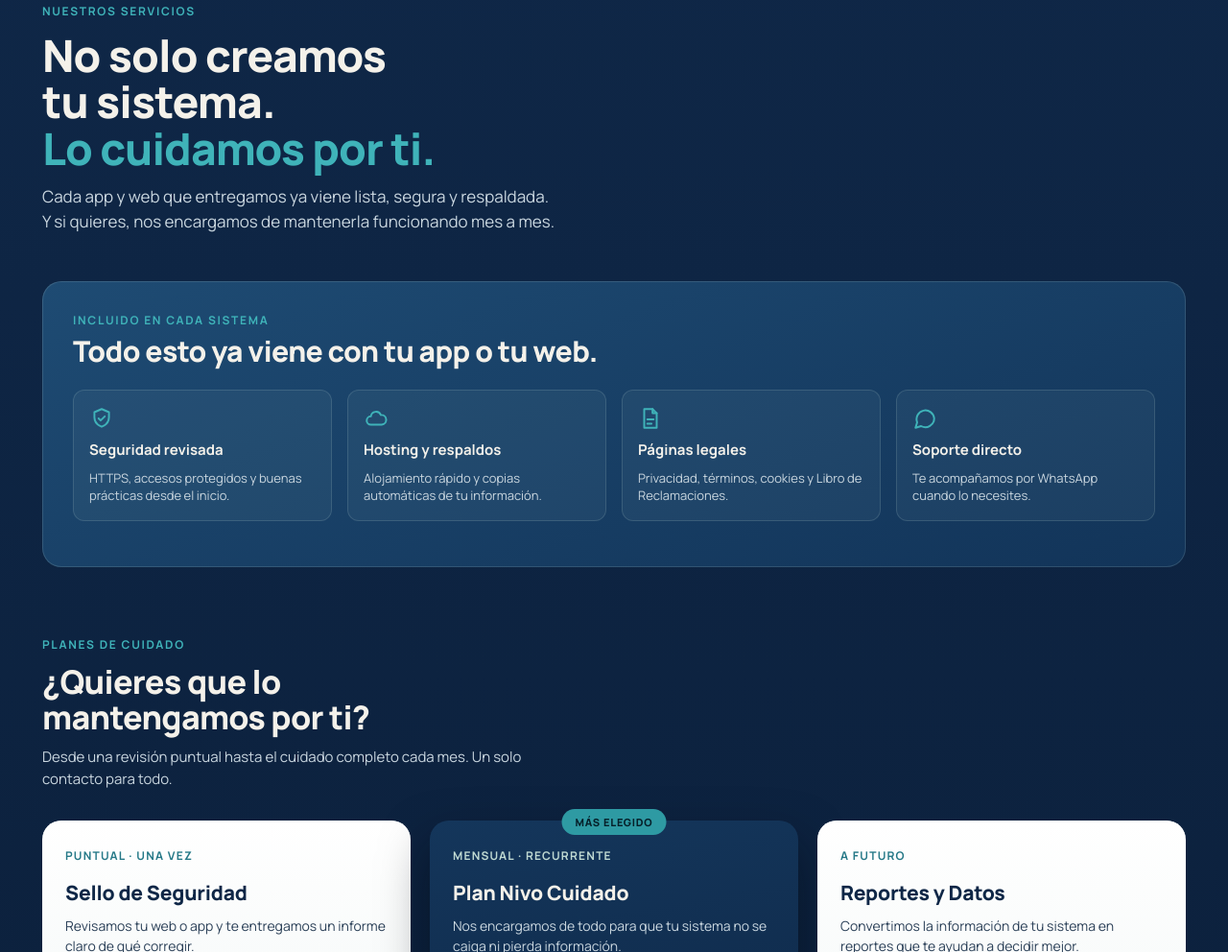
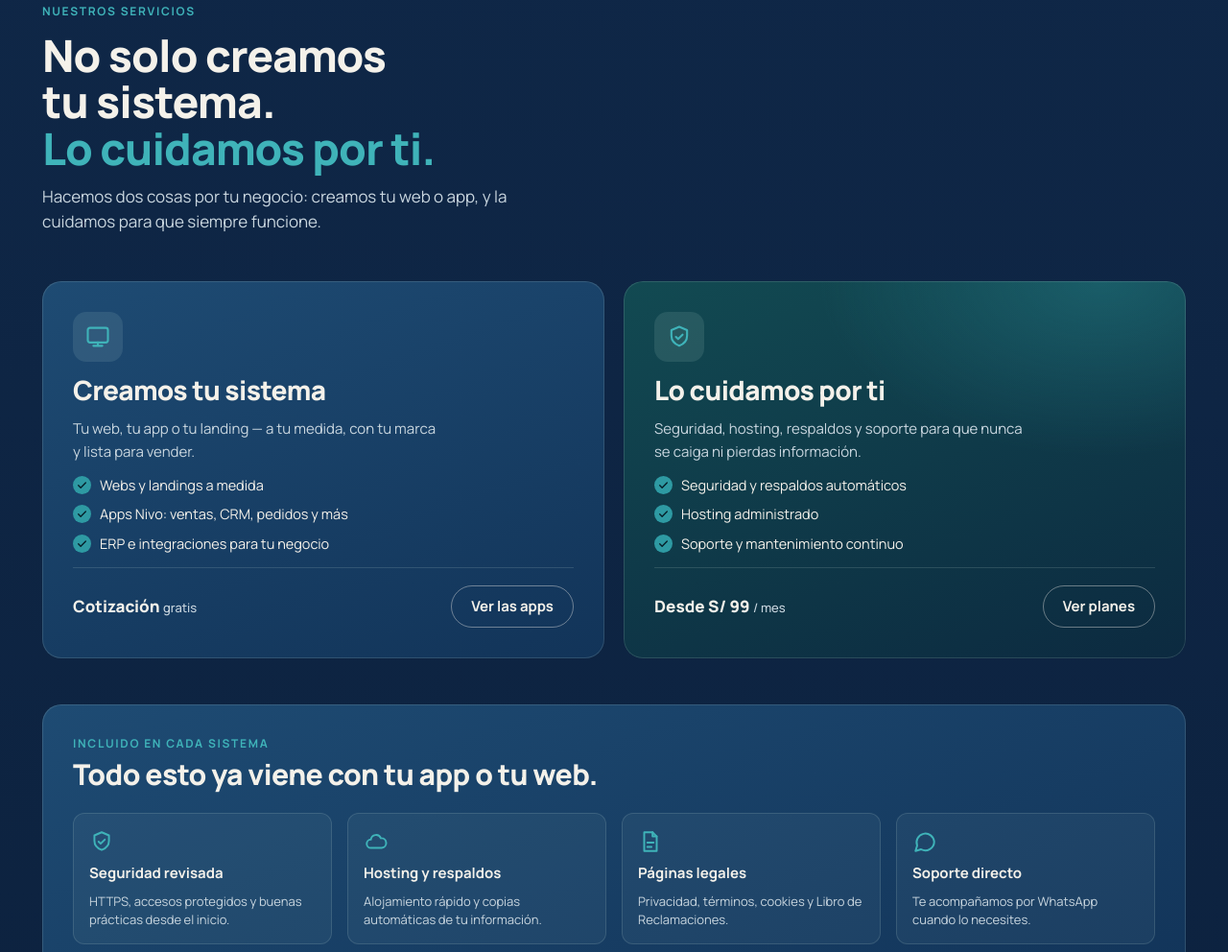
Before and after one commit to Guido190998/nivo-web, a plain HTML site: page index.html in a window 1280 px wide. Shown: the part 2101-3093 px from the top of the page at 96% size. Drawn offline with Linux system fonts and the light colour scheme.

Commit message:
Reestructurar servicios en dos pilares (crear / cuidar)
La seccion de servicios ahora abre con dos pilares lado a lado:
Creamos tu sistema y Lo cuidamos por ti, para mostrar con claridad
los dos servicios. Debajo queda lo incluido y los planes de cuidado.

Co-Authored-By: Claude Opus 4.8 <noreply@anthropic.com>
Claude-Session: https://claude.ai/code/session_01UnsN5sDM6cPcmr4v5Mo6RS

```diff
--- a/hub.css
+++ b/hub.css
@@ -314,3 +314,21 @@ p{margin:0}
 @media (max-width:1100px){.sv-inc-grid{grid-template-columns:repeat(2,minmax(0,1fr))}}
 @media (max-width:920px){.sv-grid{grid-template-columns:minmax(0,1fr)}}
 @media (max-width:600px){.sv-inc-grid{grid-template-columns:minmax(0,1fr)}.sv-incluido{padding:var(--s5)}}
+
+/* servicios · dos pilares (crear / cuidar) */
+.sv-pilares{margin-top:var(--s7);display:grid;grid-template-columns:repeat(2,minmax(0,1fr));gap:20px}
+.sv-pilar{position:relative;display:flex;flex-direction:column;gap:14px;border-radius:var(--r-lg);padding:var(--s6);box-shadow:inset 0 0 0 1px var(--linea)}
+.sv-pilar.crear{background:linear-gradient(160deg,var(--azul),#123459)}
+.sv-pilar.cuidar{background:radial-gradient(420px 260px at 85% 0%,rgba(46,154,163,.32),transparent 70%),linear-gradient(160deg,#124a52,#0C2A40)}
+.sv-pilar-ic{width:52px;height:52px;flex:none;border-radius:14px;display:grid;place-items:center;background:rgba(191,217,210,.12);color:var(--teal-2)}
+.sv-pilar-ic svg{width:28px;height:28px}
+.sv-pilar h3{font-size:clamp(22px,2.4vw,28px);line-height:1.1}
+.sv-pilar > p{color:var(--claro);font-size:15px;max-width:42ch}
+.sv-pilar ul{list-style:none;margin:0;padding:0;display:flex;flex-direction:column;gap:10px}
+.sv-pilar ul li{position:relative;padding-left:28px;font-size:14.5px;line-height:1.4}
+.sv-pilar ul svg{position:absolute;left:0;top:0;width:19px;height:19px;padding:3px;border-radius:50%;background:var(--teal);color:#06202A}
+.sv-pilar-pie{margin-top:auto;padding-top:18px;border-top:1px solid var(--linea);display:flex;flex-wrap:wrap;align-items:center;justify-content:space-between;gap:12px}
+.sv-pilar-precio{font-size:17px;font-weight:800}
+.sv-pilar-precio small{font-size:13px;font-weight:500;color:var(--claro)}
+.sv-pilar-pie .btn{min-height:44px;font-size:15px;padding:0 20px}
+@media (max-width:860px){.sv-pilares{grid-template-columns:minmax(0,1fr)}}
--- a/index.html
+++ b/index.html
@@ -126,7 +126,38 @@
   <div class="sv-cab">
     <span class="eti">Nuestros servicios</span>
     <h2 id="t-serv">No solo creamos tu sistema.<br><em>Lo cuidamos por ti.</em></h2>
-    <p>Cada app y web que entregamos ya viene lista, segura y respaldada. Y si quieres, nos encargamos de mantenerla funcionando mes a mes.</p>
+    <p>Hacemos dos cosas por tu negocio: creamos tu web o app, y la cuidamos para que siempre funcione.</p>
+  </div>
+
+  <div class="sv-pilares">
+    <article class="sv-pilar crear">
+      <span class="sv-pilar-ic"><svg viewBox="0 0 24 24" fill="none" stroke="currentColor" stroke-width="1.8" stroke-linecap="round" stroke-linejoin="round" aria-hidden="true"><rect x="3" y="4" width="18" height="13" rx="2"/><path d="M8 20h8M12 17v3"/></svg></span>
+      <h3>Creamos tu sistema</h3>
+      <p>Tu web, tu app o tu landing — a tu medida, con tu marca y lista para vender.</p>
+      <ul>
+        <li><svg viewBox="0 0 24 24" fill="none" stroke="currentColor" stroke-width="2.6" stroke-linecap="round" stroke-linejoin="round" aria-hidden="true"><path d="M5 12.5l4.5 4.5L19 7.5"/></svg>Webs y landings a medida</li>
+        <li><svg viewBox="0 0 24 24" fill="none" stroke="currentColor" stroke-width="2.6" stroke-linecap="round" stroke-linejoin="round" aria-hidden="true"><path d="M5 12.5l4.5 4.5L19 7.5"/></svg>Apps Nivo: ventas, CRM, pedidos y más</li>
+        <li><svg viewBox="0 0 24 24" fill="none" stroke="currentColor" stroke-width="2.6" stroke-linecap="round" stroke-linejoin="round" aria-hidden="true"><path d="M5 12.5l4.5 4.5L19 7.5"/></svg>ERP e integraciones para tu negocio</li>
+      </ul>
+      <div class="sv-pilar-pie">
+        <span class="sv-pilar-precio">Cotización <small>gratis</small></span>
+        <a class="btn btn-borde" href="#apps">Ver las apps</a>
+      </div>
+    </article>
+    <article class="sv-pilar cuidar">
+      <span class="sv-pilar-ic"><svg viewBox="0 0 24 24" fill="none" stroke="currentColor" stroke-width="1.8" stroke-linecap="round" stroke-linejoin="round" aria-hidden="true"><path d="M12 3l7 3v5c0 4.5-3 7.5-7 9-4-1.5-7-4.5-7-9V6z"/><path d="M9 12l2 2 4-4"/></svg></span>
+      <h3>Lo cuidamos por ti</h3>
+      <p>Seguridad, hosting, respaldos y soporte para que nunca se caiga ni pierdas información.</p>
+      <ul>
+        <li><svg viewBox="0 0 24 24" fill="none" stroke="currentColor" stroke-width="2.6" stroke-linecap="round" stroke-linejoin="round" aria-hidden="true"><path d="M5 12.5l4.5 4.5L19 7.5"/></svg>Seguridad y respaldos automáticos</li>
+        <li><svg viewBox="0 0 24 24" fill="none" stroke="currentColor" stroke-width="2.6" stroke-linecap="round" stroke-linejoin="round" aria-hidden="true"><path d="M5 12.5l4.5 4.5L19 7.5"/></svg>Hosting administrado</li>
+        <li><svg viewBox="0 0 24 24" fill="none" stroke="currentColor" stroke-width="2.6" stroke-linecap="round" stroke-linejoin="round" aria-hidden="true"><path d="M5 12.5l4.5 4.5L19 7.5"/></svg>Soporte y mantenimiento continuo</li>
+      </ul>
+      <div class="sv-pilar-pie">
+        <span class="sv-pilar-precio">Desde S/ 99 <small>/ mes</small></span>
+        <a class="btn btn-borde" href="#planes-cuidado">Ver planes</a>
+      </div>
+    </article>
   </div>
 
   <div class="sv-incluido">
@@ -140,7 +171,7 @@
     </ul>
   </div>
 
-  <div class="sv-planes-t">
+  <div class="sv-planes-t" id="planes-cuidado">
     <span class="eti">Planes de cuidado</span>
     <h3>¿Quieres que lo mantengamos por ti?</h3>
     <p>Desde una revisión puntual hasta el cuidado completo cada mes. Un solo contacto para todo.</p>
```
